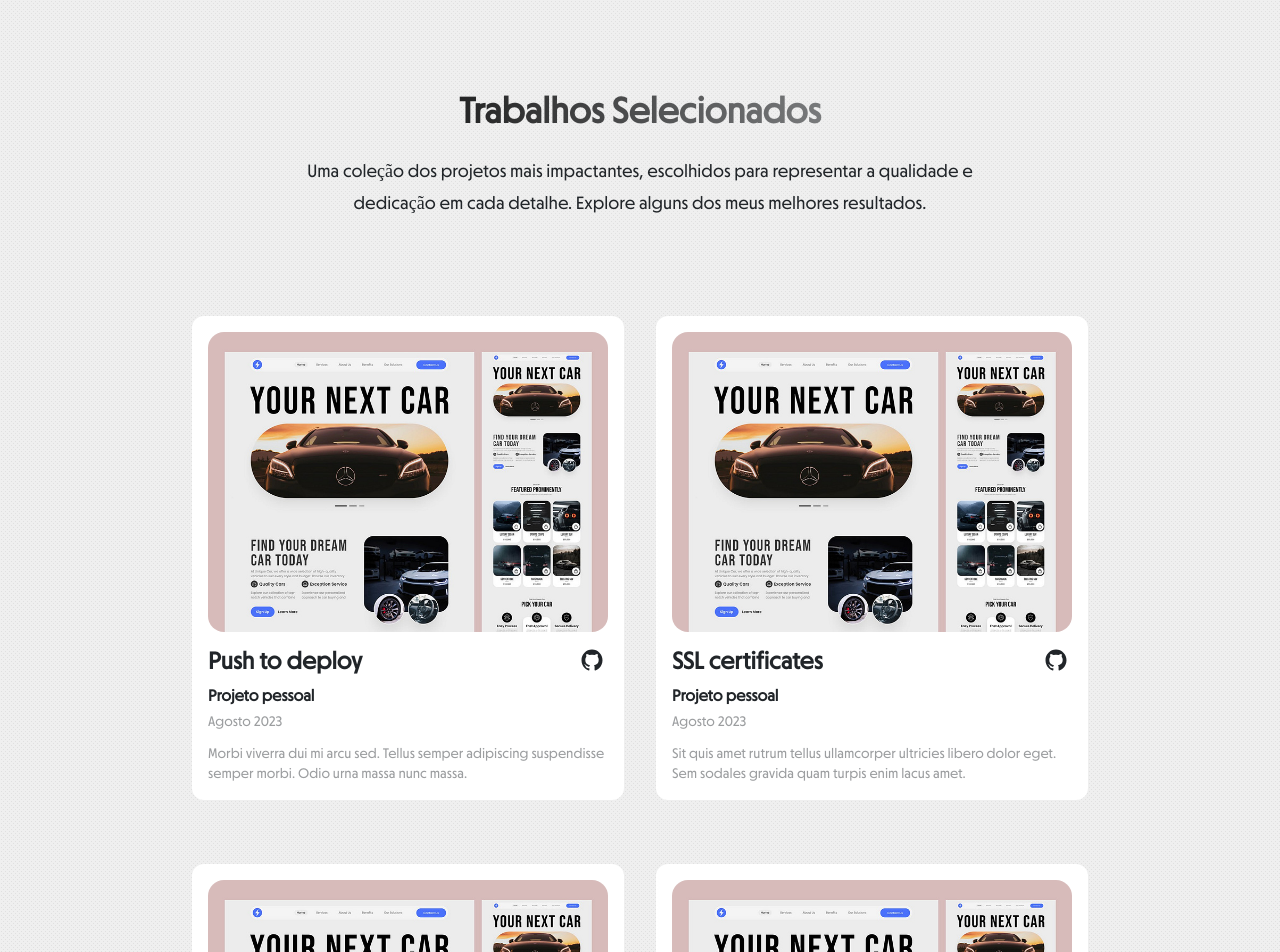
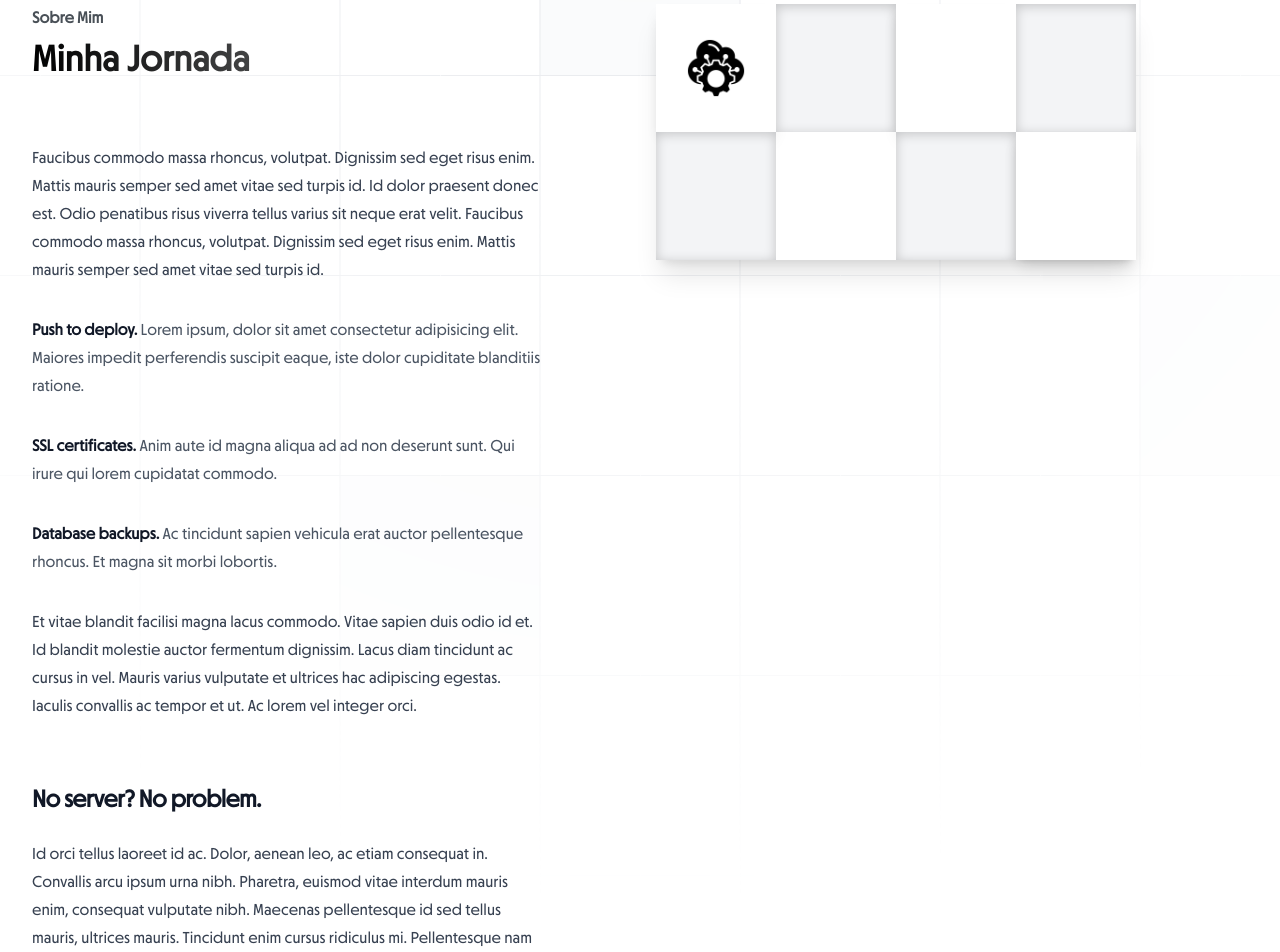
Before and after one commit to PedroPaulo-Git/Portfolio-Pedro, a React (Vite) app: page / in a window 1280 px wide. Shown: the part 1620-2572 px from the top of the page. Built offline with nearby package versions, Linux system fonts and the light colour scheme.

Commit message:
starting part of about me | div grid right

```diff
--- /dev/null
+++ b/src/Home/About/About.jsx
@@ -0,0 +1,100 @@
+import GridSkils from "./Components/Grid";
+const About = () => {
+  return (
+    <div className="relative isolate overflow-hidden bg-white px-6 py-24 sm:py-32 lg:overflow-visible lg:px-0 -mt-20 rounded-b-[90px] z-0">
+      <div className="absolute inset-0 -z-10 overflow-hidden">
+        <svg
+          aria-hidden="true"
+          className="absolute left-[max(50%,25rem)] top-0 h-[64rem] w-[128rem] -translate-x-1/2 stroke-gray-200 [mask-image:radial-gradient(64rem_64rem_at_top,white,transparent)]"
+        >
+          <defs>
+            <pattern
+              x="50%"
+              y={-1}
+              id="e813992c-7d03-4cc4-a2bd-151760b470a0"
+              width={200}
+              height={200}
+              patternUnits="userSpaceOnUse"
+            >
+              <path d="M100 200V.5M.5 .5H200" fill="none" />
+            </pattern>
+          </defs>
+          <svg x="50%" y={-1} className="overflow-visible fill-gray-50">
+            <path
+              d="M-100.5 0h201v201h-201Z M699.5 0h201v201h-201Z M499.5 400h201v201h-201Z M-300.5 600h201v201h-201Z"
+              strokeWidth={0}
+            />
+          </svg>
+          <rect fill="url(#e813992c-7d03-4cc4-a2bd-151760b470a0)" width="100%" height="100%" strokeWidth={0} />
+        </svg>
+      </div>
+      <div className="mx-auto grid max-w-2xl grid-cols-1 gap-x-8 gap-y-16 lg:mx-0 lg:max-w-none lg:grid-cols-2 lg:items-start lg:gap-y-10">
+        <div className="lg:col-span-2 lg:col-start-1 lg:row-start-1 lg:mx-auto lg:grid lg:w-full lg:max-w-7xl lg:grid-cols-2 lg:gap-x-8 lg:px-8">
+          <div className="lg:pr-4">
+            <div className="lg:max-w-lg">
+              <p className="text-base font-semibold leading-7 text-gray-light">Sobre Mim</p>
+              <h1 className="mt-2 text-2xl sm:text-2xl lg:text-4xl font-semibold bg-gradient-to-l from-gray-midlight to-black bg-clip-text text-transparent">
+              Minha Jornada
+              </h1>
+              <p className="mt-6 text-xl leading-8 text-gray-700">
+
+              </p>
+            </div>
+          </div>
+        </div>
+        <div className="-ml-12 -mt-12 p-12 lg:sticky lg:top-4 lg:col-start-2 lg:row-span-2 lg:row-start-1 lg:overflow-hidden">
+      <GridSkils />
+    </div>
+        <div className="lg:col-span-2 lg:col-start-1 lg:row-start-2 lg:mx-auto lg:grid lg:w-full lg:max-w-7xl lg:grid-cols-2 lg:gap-x-8 lg:px-8">
+          <div className="lg:pr-4">
+            <div className="max-w-xl text-base leading-7 text-gray-700 lg:max-w-lg">
+              <p>
+                Faucibus commodo massa rhoncus, volutpat. Dignissim sed eget risus enim. Mattis mauris semper sed amet
+                vitae sed turpis id. Id dolor praesent donec est. Odio penatibus risus viverra tellus varius sit neque
+                erat velit. Faucibus commodo massa rhoncus, volutpat. Dignissim sed eget risus enim. Mattis mauris
+                semper sed amet vitae sed turpis id.
+              </p>
+              <ul role="list" className="mt-8 space-y-8 text-gray-600">
+                <li className="flex gap-x-3">
+
+                  <span>
+                    <strong className="font-semibold text-gray-900">Push to deploy.</strong> Lorem ipsum, dolor sit amet
+                    consectetur adipisicing elit. Maiores impedit perferendis suscipit eaque, iste dolor cupiditate
+                    blanditiis ratione.
+                  </span>
+                </li>
+                <li className="flex gap-x-3">
+
+                  <span>
+                    <strong className="font-semibold text-gray-900">SSL certificates.</strong> Anim aute id magna aliqua
+                    ad ad non deserunt sunt. Qui irure qui lorem cupidatat commodo.
+                  </span>
+                </li>
+                <li className="flex gap-x-3">
+
+                  <span>
+                    <strong className="font-semibold text-gray-900">Database backups.</strong> Ac tincidunt sapien
+                    vehicula erat auctor pellentesque rhoncus. Et magna sit morbi lobortis.
+                  </span>
+                </li>
+              </ul>
+              <p className="mt-8">
+                Et vitae blandit facilisi magna lacus commodo. Vitae sapien duis odio id et. Id blandit molestie auctor
+                fermentum dignissim. Lacus diam tincidunt ac cursus in vel. Mauris varius vulputate et ultrices hac
+                adipiscing egestas. Iaculis convallis ac tempor et ut. Ac lorem vel integer orci.
+              </p>
+              <h2 className="mt-16 text-2xl font-bold tracking-tight text-gray-900">No server? No problem.</h2>
+              <p className="mt-6">
+                Id orci tellus laoreet id ac. Dolor, aenean leo, ac etiam consequat in. Convallis arcu ipsum urna nibh.
+                Pharetra, euismod vitae interdum mauris enim, consequat vulputate nibh. Maecenas pellentesque id sed
+                tellus mauris, ultrices mauris. Tincidunt enim cursus ridiculus mi. Pellentesque nam sed nullam sed diam
+                turpis ipsum eu a sed convallis diam.
+              </p>
+            </div>
+          </div>
+        </div>
+      </div>
+    </div>
+  )
+}
+export default About;
--- /dev/null
+++ b/src/Home/About/Components/Grid.jsx
@@ -0,0 +1,23 @@
+import React from "react";
+import IconApi from "../../../assets/About/api.png"; // add other icons as needed
+
+const GridSkils = () => {
+  return (
+    <div className="w-[30rem]">
+      <div className="grid  grid-cols-1 lg:grid-cols-4 w-full shadow-xl">
+        <div className="h-32 flex justify-center items-center bg-white shadow-lg ">
+            <img className="w-1/2 object-contain" src={IconApi} alt="" />
+        </div>
+        <div className="h-32  bg-gray-100 shadow-inner-deep"></div>
+        <div className="h-32 bg-white shadow-lg"></div>
+        <div className="h-32 bg-gray-100 shadow-inner-deep"></div>
+
+        <div className="h-32 bg-gray-100 shadow-inner-deep"></div>
+        <div className="h-32 bg-whiteshadow-lg "></div>
+        <div className="h-32 bg-gray-100 shadow-inner-deep"></div>
+        <div className="h-32 bg-white shadow-lg "></div>
+      </div>
+    </div>
+  );
+};
+export default GridSkils;
--- a/src/Home/Home.jsx
+++ b/src/Home/Home.jsx
@@ -4,6 +4,7 @@
 import Marquee from "./Marquee/Marquee";
 import Services from "./Services/Services";
 import Work from "./Work/Work";
+import About from "./About/About";
 
 const Home = () => {
   return (
@@ -12,6 +13,7 @@
       <Hero/>
       <Marquee/>
       <Services/>
+      <About/>
       <Work/>
     </div>
   );
--- a/src/Home/Services/Services.jsx
+++ b/src/Home/Services/Services.jsx
@@ -3,6 +3,8 @@
 import IconDesign from "../../assets/Services/design.png"; // add other icons as needed
 import IconWeb from "../../assets/Services/web-page.png"; // add other icons as needed
 import IconSoftware from "../../assets/Services/software-development.png";
+import './backgroundServices.css'
+
 const Services = () => {
   const services = [
     {
@@ -60,7 +62,7 @@
     },
   ];
   return (
-    <div className="mx-auto mt-20">
+    <div className="Services mx-auto mt-20 rounded-b-[90px] relative z-10">
       <div className="flex flex-col text-center text-2xl  sm:text-2xl lg:text-4xl font-semibold bg-gradient-to-l from-gray-midlight to-black bg-clip-text text-transparent">
         <span className="leading-tight">
           Colaboro com empresas para criar experi<span className="Acentuacoes">ê</span>ncias
--- a/src/Home/Work/Work.jsx
+++ b/src/Home/Work/Work.jsx
@@ -62,7 +62,7 @@
               >
                 <div className="group relative">
                   <img src={feature.image} className="rounded-2xl" alt="" />
-                  <button className="absolute inset-0 flex items-center justify-center bg-black bg-opacity-50 text-white font-semibold px-4 py-2 rounded-lg opacity-0 group-hover:opacity-100 transition-opacity">
+                  <button className="absolute inset-0 flex items-center justify-center bg-black bg-opacity-50 text-white font-semibold px-4 py-2 rounded-2xl opacity-0 group-hover:opacity-100 transition-opacity">
                     Ver Projeto
                   </button>
                 </div>
--- a/tailwind.config.js
+++ b/tailwind.config.js
@@ -6,6 +6,9 @@
   ],
   theme: {
     extend: {
+      boxShadow: {
+        'inner-deep': 'inset 0 2px 12px rgba(0, 0, 0, 0.2)', // Exemplo de sombra interna mais profunda
+      },
       colors: {
         'gray-main': '#212529',
         'black-main': '#0b090a',
```
Also changed, not shown: src/Home/Services/backgroundServices.css (added, +4 -0 lines), src/assets/About/api.png (added).
